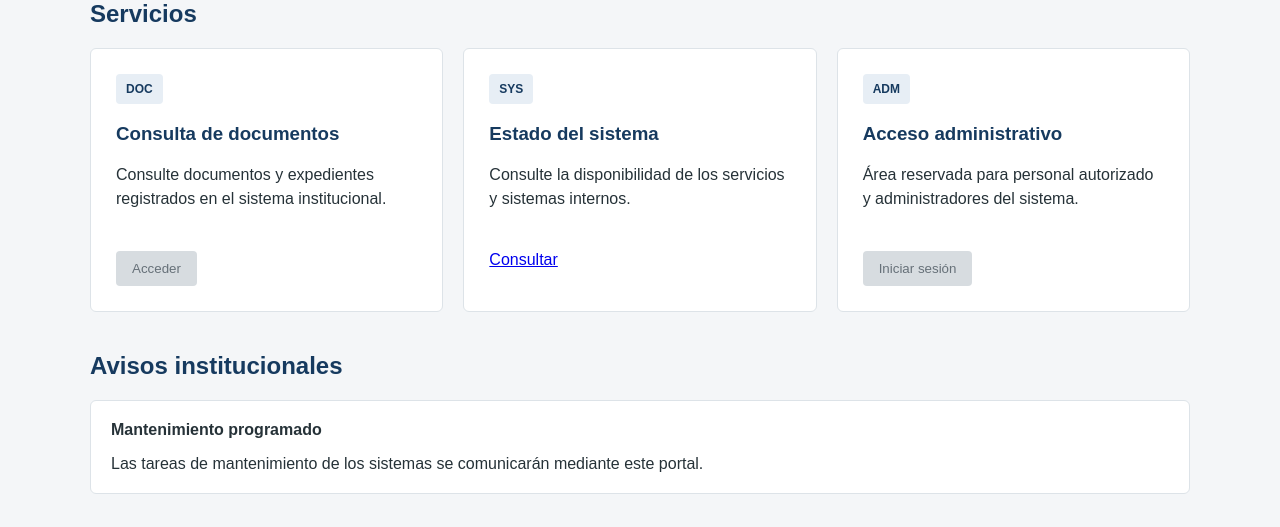
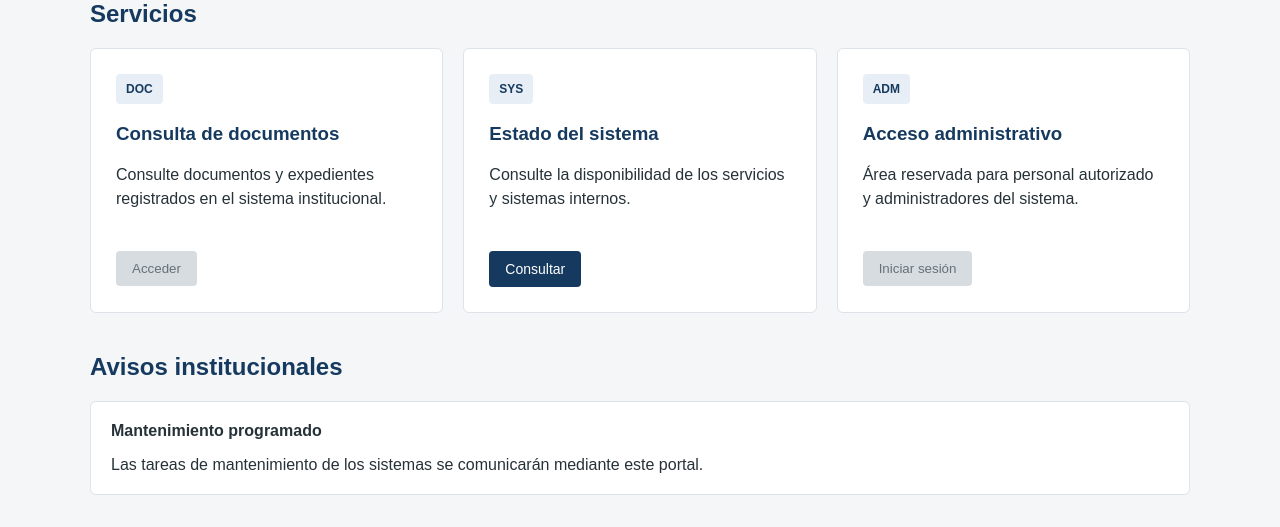
Before and after one commit to jdeltorocaceres/capstone-webapp, a Flask app: page / in a window 1280 px wide. Shown: the part 416-943 px from the top of the page. Run offline with Flask 3, Linux system fonts and the light colour scheme.

Commit message:
Enable system status service css

```diff
--- a/static/style.css
+++ b/static/style.css
@@ -213,6 +213,20 @@ footer p {
     font-weight: bold;
 }
 
+.service-button {
+    display: inline-block;
+    padding: 10px 16px;
+    border-radius: 4px;
+    background: #163a5f;
+    color: white;
+    text-decoration: none;
+    font-size: 14px;
+}
+
+.service-button:hover {
+    background: #244d73;
+}
+
 /* MOBILE */
 
 @media (max-width: 750px) {
```
